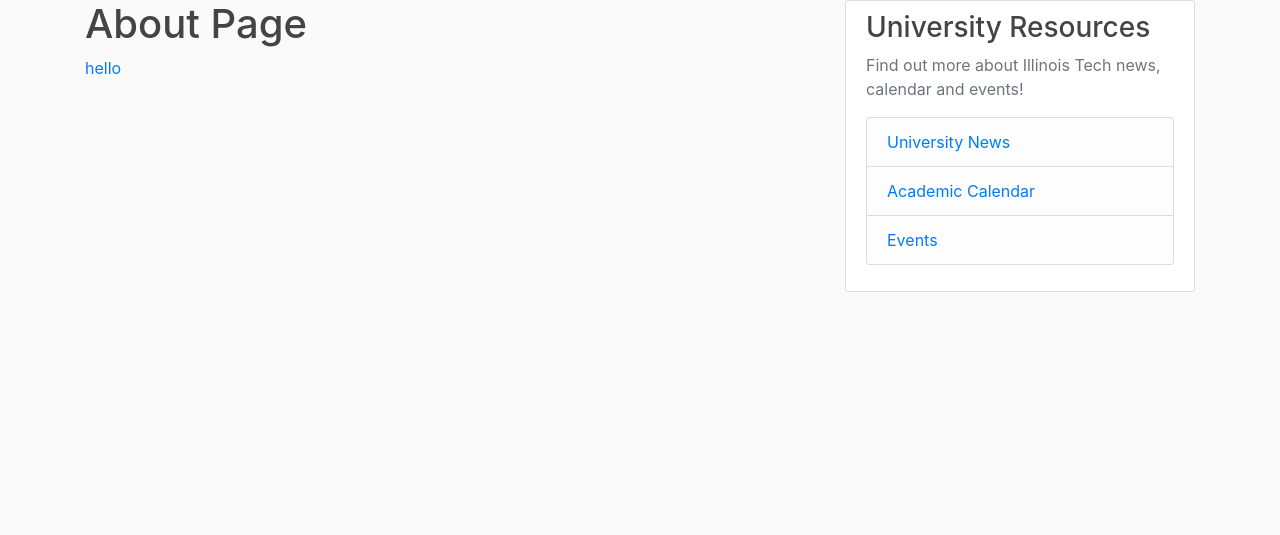
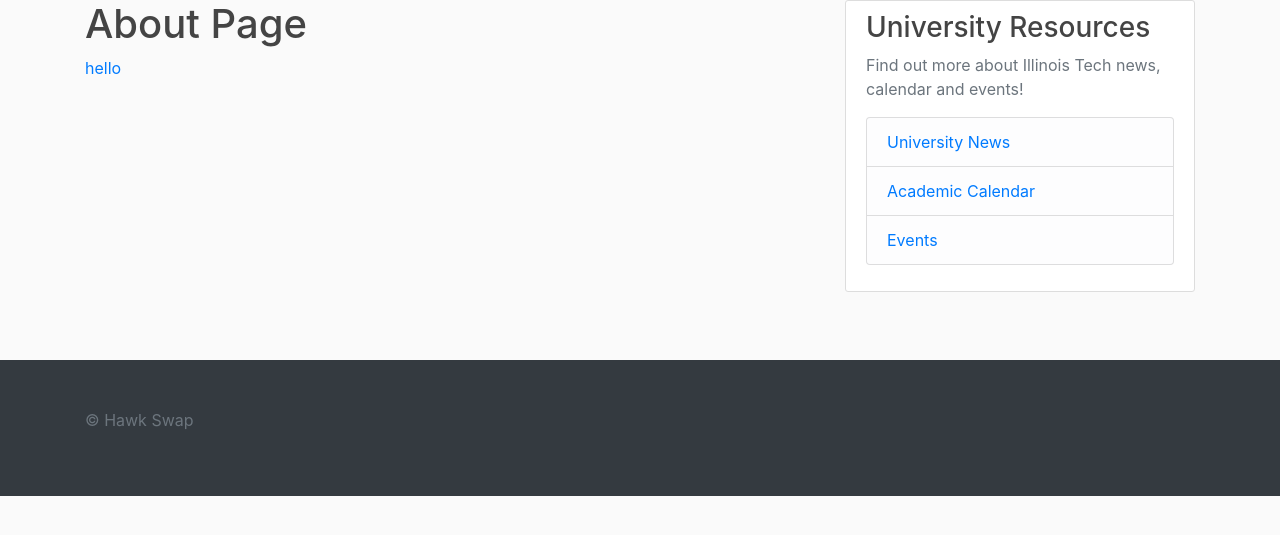
Before and after one commit to cpintor/django_team6_prototype, a Django app: page /about/ in a window 1280 px wide. Shown: the part 80-615 px from the top of the page. Run offline with Django 3.2, Linux system fonts and the light colour scheme; some libraries are stand-ins or nearby versions.

Commit message:
Adding footer

```diff
--- a/project/templates/project/base.html
+++ b/project/templates/project/base.html
@@ -73,6 +73,12 @@
     </div>
   </main>
 
+  <footer class="text-muted bd-footer p-3 p-md-5 mt-5 bg-dark text-sm-start">
+    <div class="container">
+      <p>© Hawk Swap</p>
+    </div>
+  </footer>
+
   <!-- Optional JavaScript -->
     <!-- jQuery first, then Popper.js, then Bootstrap JS -->
   <script src="https://code.jquery.com/jquery-3.3.1.slim.min.js" integrity="sha384-q8i/X+965DzO0rT7abK41JStQIAqVgRVzpbzo5smXKp4YfRvH+8abtTE1Pi6jizo" crossorigin="anonymous"></script>
```
